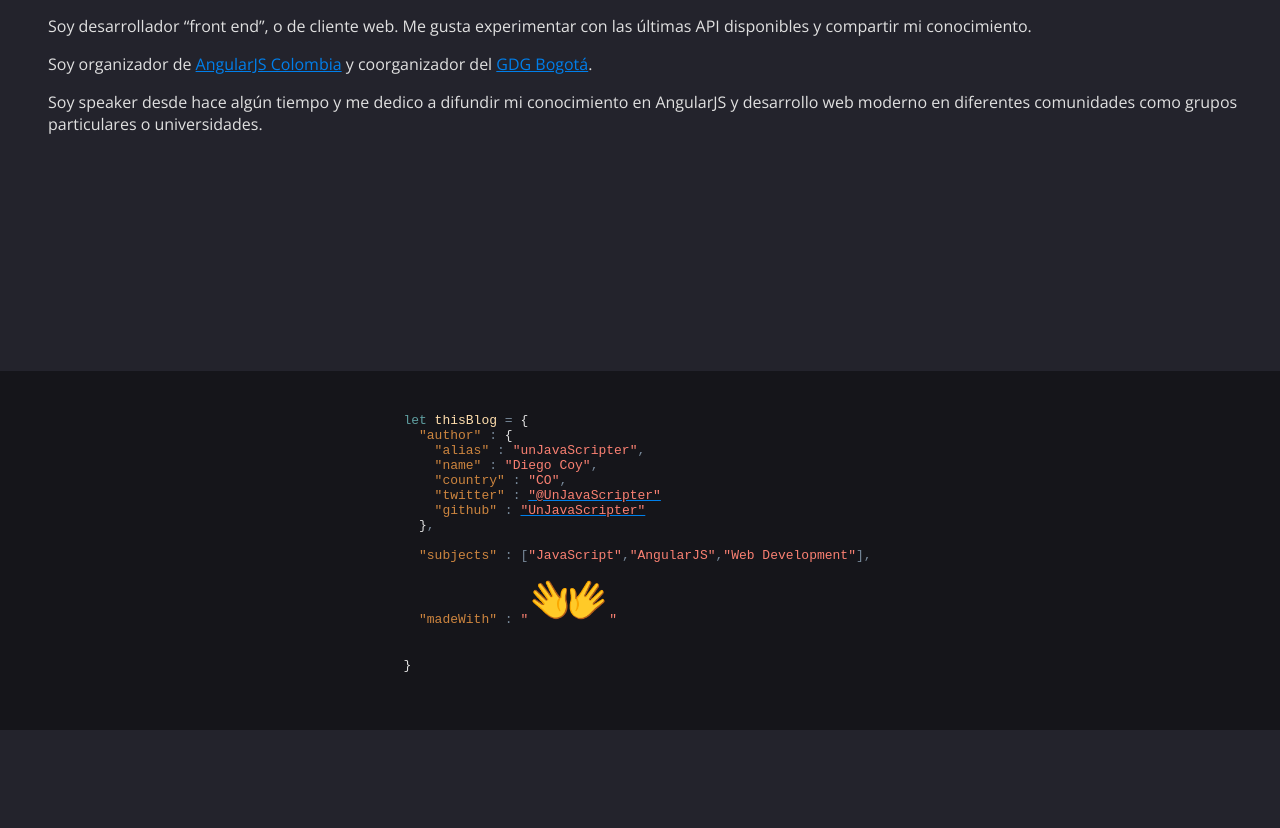
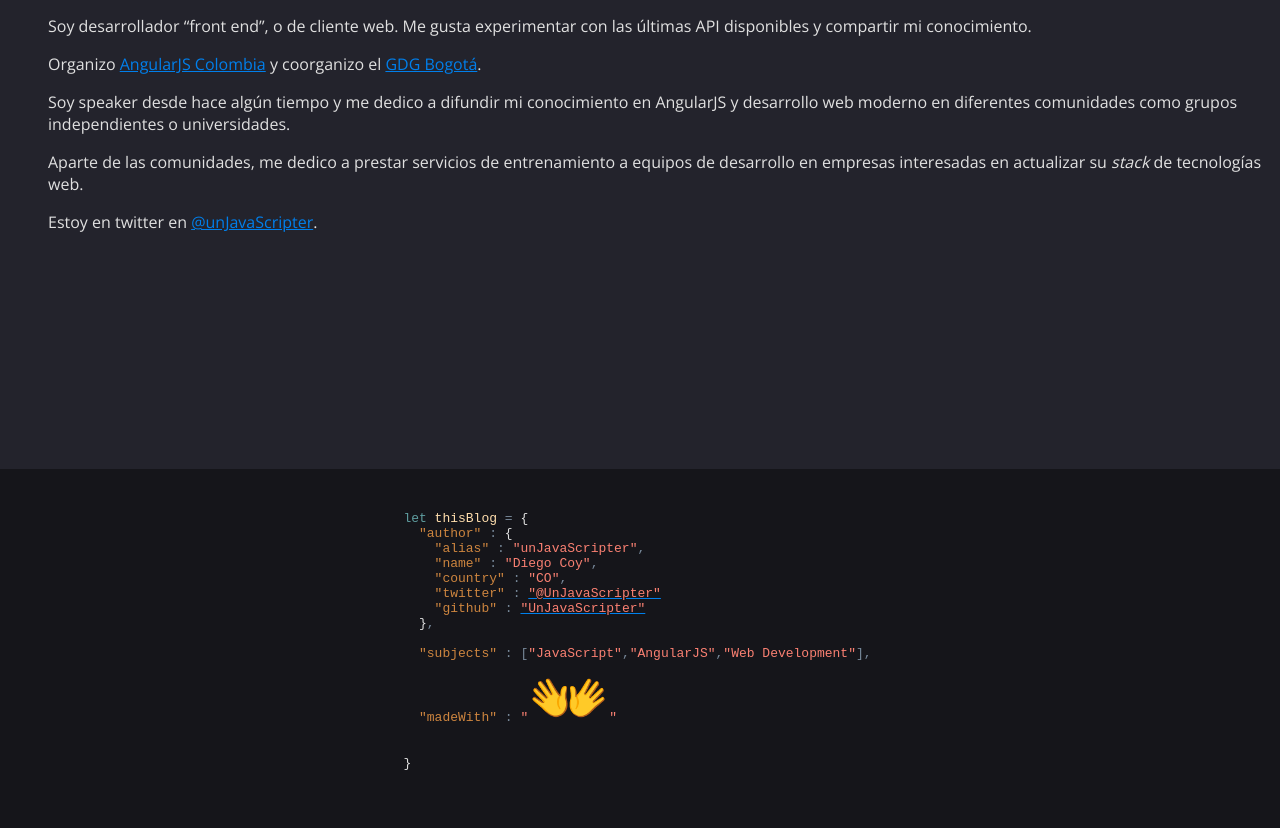
Before and after one commit to UnJavaScripter/unjavascripter.github.io, a Jekyll site: the page built from about.md, in a window 1280 px wide. Shown: the part 391-1219 px from the top of the page. Built offline with Jekyll 4.4.1, drawn with Linux system fonts in a browser that asks for light colours; before the commit the page ends 1121 px from its top, so only the background shows below that.

Commit message:
chore: update about

```diff
--- a/about.md
+++ b/about.md
@@ -6,6 +6,10 @@
 
 Soy desarrollador "front end", o de cliente web. Me gusta experimentar con las últimas API disponibles y compartir mi conocimiento.
 
-Soy organizador de [AngularJS Colombia](http://www.meetup.com/AngularJS-Colombia){:rel="noopener"} y coorganizador del [GDG Bogotá](http://www.meetup.com/gdgbogota/){:rel="noopener"}.
+Organizo [AngularJS Colombia](http://www.meetup.com/AngularJS-Colombia){:rel="noopener"} y coorganizo el [GDG Bogotá](http://www.meetup.com/gdgbogota/){:rel="noopener"}.
 
-Soy speaker desde hace algún tiempo y me dedico a difundir mi conocimiento en AngularJS y desarrollo web moderno en diferentes comunidades como grupos particulares o universidades.
+Soy speaker desde hace algún tiempo y me dedico a difundir mi conocimiento en AngularJS y desarrollo web moderno en diferentes comunidades como grupos independientes o universidades.
+
+Aparte de las comunidades, me dedico a prestar servicios de entrenamiento a equipos de desarrollo en empresas interesadas en actualizar su _stack_ de tecnologías web.
+
+Estoy en twitter en [@unJavaScripter](https://twitter.com/@UnJavaScripter){:rel="noopener"}.
```
